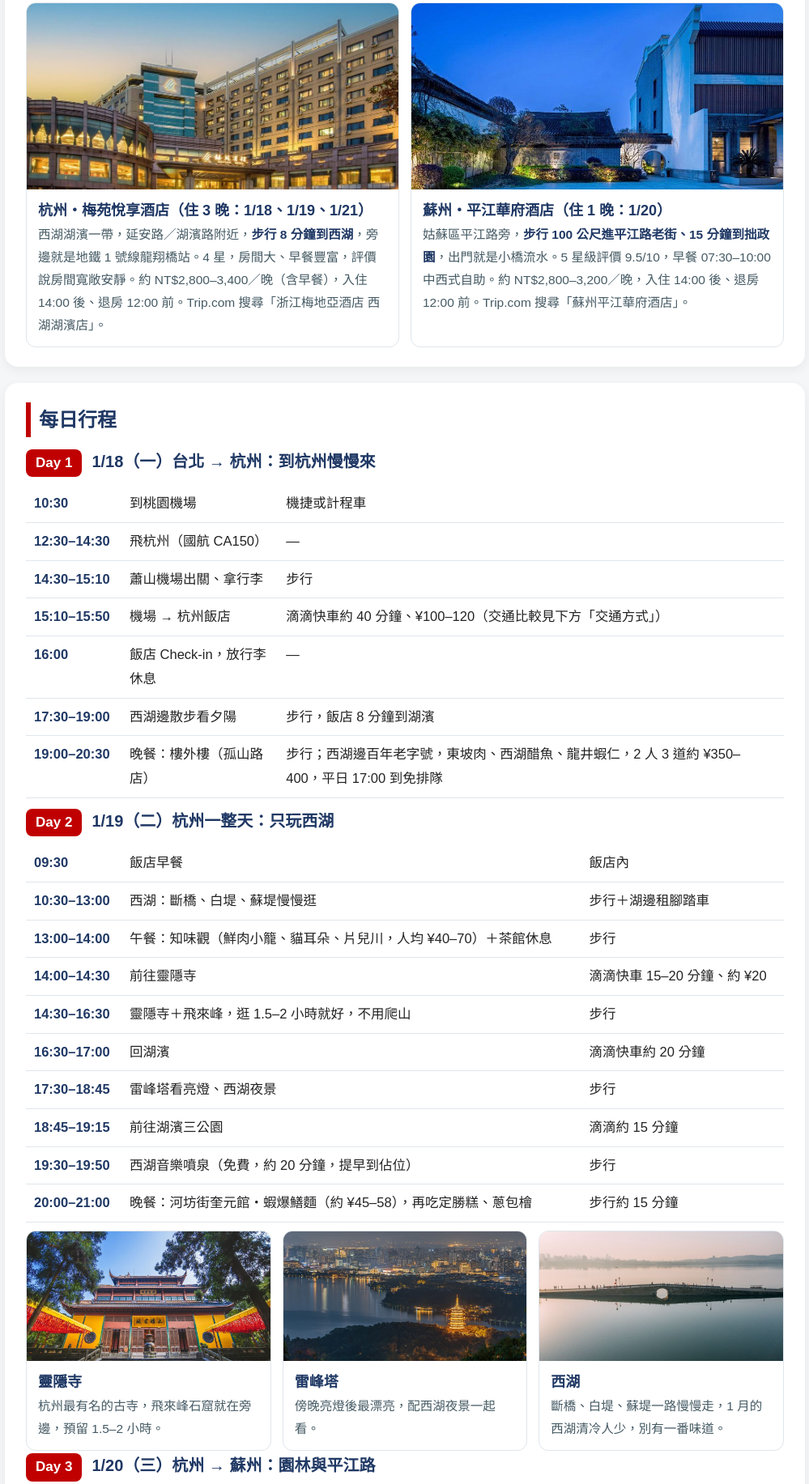
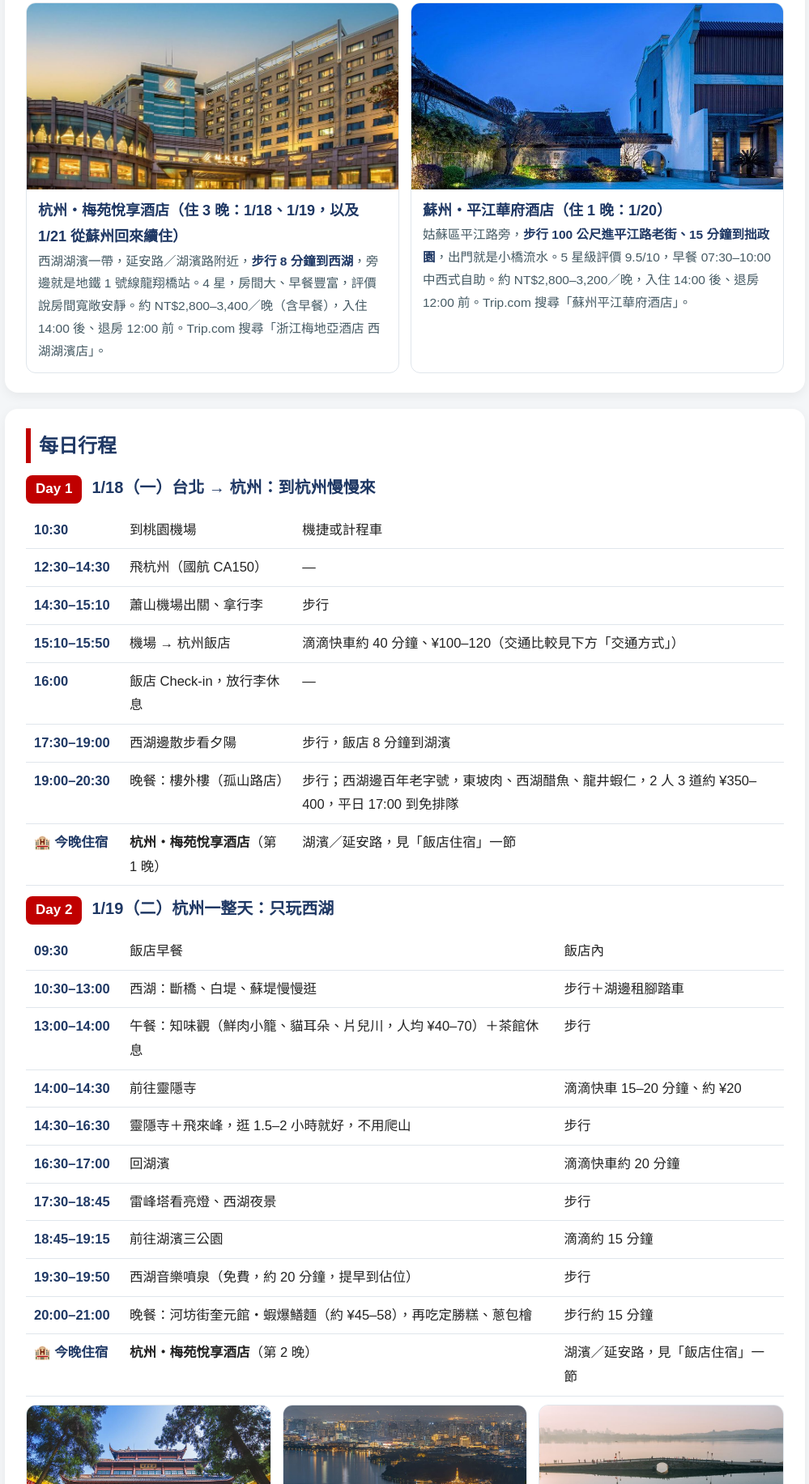
Before and after one commit to Lingo1516/hangzhou-suzhou-plan, a plain HTML site: page index.html in a window 1280 px wide. Shown: the part 1140-2973 px from the top of the page at 81% size, without its empty margins (140-1139 px from the left). Drawn offline with Linux system fonts and the light colour scheme.

Commit message:
Add files via upload

```diff
--- a/index.html
+++ b/index.html
@@ -98,7 +98,7 @@
 <section id="hotels">
   <h2>飯店住宿</h2>
   <div class="showgrid">
-    <div class="card"><img src="img/hotel_hangzhou.jpg" alt="杭州梅苑悅享酒店"><div class="b"><b>杭州・梅苑悅享酒店（住 3 晚：1/18、1/19、1/21）</b><p>西湖湖濱一帶，延安路／湖濱路附近，<b>步行 8 分鐘到西湖</b>，旁邊就是地鐵 1 號線龍翔橋站。4 星，房間大、早餐豐富，評價說房間寬敞安靜。約 NT$2,800–3,400／晚（含早餐），入住 14:00 後、退房 12:00 前。Trip.com 搜尋「浙江梅地亞酒店 西湖湖濱店」。</p></div></div>
+    <div class="card"><img src="img/hotel_hangzhou.jpg" alt="杭州梅苑悅享酒店"><div class="b"><b>杭州・梅苑悅享酒店（住 3 晚：1/18、1/19，以及 1/21 從蘇州回來續住）</b><p>西湖湖濱一帶，延安路／湖濱路附近，<b>步行 8 分鐘到西湖</b>，旁邊就是地鐵 1 號線龍翔橋站。4 星，房間大、早餐豐富，評價說房間寬敞安靜。約 NT$2,800–3,400／晚（含早餐），入住 14:00 後、退房 12:00 前。Trip.com 搜尋「浙江梅地亞酒店 西湖湖濱店」。</p></div></div>
     <div class="card"><img src="img/hotel_suzhou.jpg" alt="蘇州平江華府酒店"><div class="b"><b>蘇州・平江華府酒店（住 1 晚：1/20）</b><p>姑蘇區平江路旁，<b>步行 100 公尺進平江路老街、15 分鐘到拙政園</b>，出門就是小橋流水。5 星級評價 9.5/10，早餐 07:30–10:00 中西式自助。約 NT$2,800–3,200／晚，入住 14:00 後、退房 12:00 前。Trip.com 搜尋「蘇州平江華府酒店」。</p></div></div>
   </div>
 </section>
@@ -115,6 +115,7 @@
     <tr><td class="t">16:00</td><td>飯店 Check-in，放行李休息</td><td>—</td></tr>
     <tr><td class="t">17:30–19:00</td><td>西湖邊散步看夕陽</td><td>步行，飯店 8 分鐘到湖濱</td></tr>
     <tr><td class="t">19:00–20:30</td><td>晚餐：樓外樓（孤山路店）</td><td>步行；西湖邊百年老字號，東坡肉、西湖醋魚、龍井蝦仁，2 人 3 道約 ¥350–400，平日 17:00 到免排隊</td></tr>
+    <tr><td class="t">🏨 今晚住宿</td><td><b>杭州・梅苑悅享酒店</b>（第 1 晚）</td><td>湖濱／延安路，見「飯店住宿」一節</td></tr>
   </table>
 
   <div class="dayhead"><span class="d">Day 2</span><h3 style="margin:0">1/19（二）杭州一整天：只玩西湖</h3></div>
@@ -129,6 +130,7 @@
     <tr><td class="t">18:45–19:15</td><td>前往湖濱三公園</td><td>滴滴約 15 分鐘</td></tr>
     <tr><td class="t">19:30–19:50</td><td>西湖音樂噴泉（免費，約 20 分鐘，提早到佔位）</td><td>步行</td></tr>
     <tr><td class="t">20:00–21:00</td><td>晚餐：河坊街奎元館・蝦爆鱔麵（約 ¥45–58），再吃定勝糕、蔥包檜</td><td>步行約 15 分鐘</td></tr>
+    <tr><td class="t">🏨 今晚住宿</td><td><b>杭州・梅苑悅享酒店</b>（第 2 晚）</td><td>湖濱／延安路，見「飯店住宿」一節</td></tr>
   </table>
   <div class="grid">
     <div class="card"><img src="img/lingyin.jpg" alt="靈隱寺"><div class="b"><b>靈隱寺</b><p>杭州最有名的古寺，飛來峰石窟就在旁邊，預留 1.5–2 小時。</p></div></div>
@@ -148,6 +150,7 @@
     <tr><td class="t">18:00–19:00</td><td>回飯店休息</td><td>步行</td></tr>
     <tr><td class="t">19:00–20:30</td><td>晚餐：松鶴樓（觀前街店）・松鼠桂魚＋響油鱔糊、蟹粉豆腐，2 人約 ¥400–550</td><td>步行</td></tr>
     <tr><td class="t">20:30–21:30</td><td>平江路夜景散步＋琵琶語評彈茶館聽評彈（票價 ¥58／88／128 三檔，現場選座，《聲聲慢》最有名）</td><td>步行，飯店就在平江路旁</td></tr>
+    <tr><td class="t">🏨 今晚住宿</td><td><b>蘇州・平江華府酒店</b>（蘇州唯一一晚）</td><td>平江路旁，見「飯店住宿」一節</td></tr>
   </table>
   <div class="grid">
     <div class="card"><img src="img/zhuozheng.jpg" alt="拙政園"><div class="b"><b>拙政園</b><p>中國四大名園之一，池塘、亭台、迴廊一步一景，蘇州園林的代表作。</p></div></div>
@@ -167,7 +170,8 @@
     <tr><td class="t">17:30–18:15</td><td>飯店休息、簡單吃點東西（湖濱銀泰 in77 改到 Day 5 上午一起逛）</td><td>步行</td></tr>
     <tr><td class="t">18:15–19:00</td><td>前往宋城</td><td>滴滴約 40 分鐘</td></tr>
     <tr><td class="t">19:30–20:40</td><td>宋城千古情（室內大秀，約 70 分鐘；門票約 ¥310–380 含入園，提前線上買票選座）</td><td>宋城園區內</td></tr>
-    <tr><td class="t">21:00–21:40</td><td>回杭州飯店</td><td>滴滴約 40 分鐘</td></tr>
+    <tr><td class="t">21:00–21:40</td><td>回杭州・梅苑悅享酒店</td><td>滴滴約 40 分鐘</td></tr>
+    <tr><td class="t">🏨 今晚住宿</td><td><b>杭州・梅苑悅享酒店</b>（從蘇州回來續住，第 3 晚）</td><td>湖濱／延安路，見「飯店住宿」一節</td></tr>
   </table>
   <div class="fix">✏️ 這一版已把原行程兩處城市錯置直接修正：得月樓・碧螺蝦仁、啞巴生煎、黃天源糕團都是<b>蘇州</b>的店，已移到 Day 4 中午在蘇州吃，不再留在回杭州之後。</div>
   <div class="grid">
```
